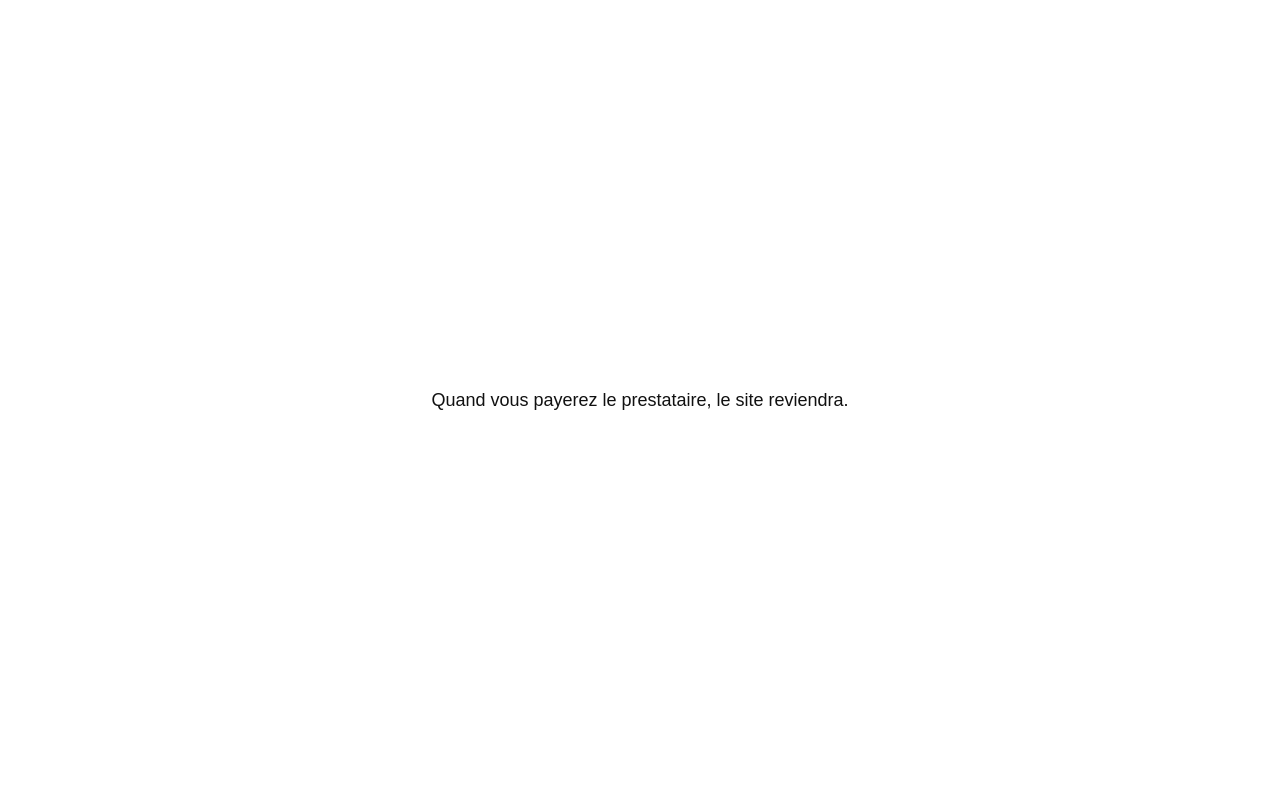
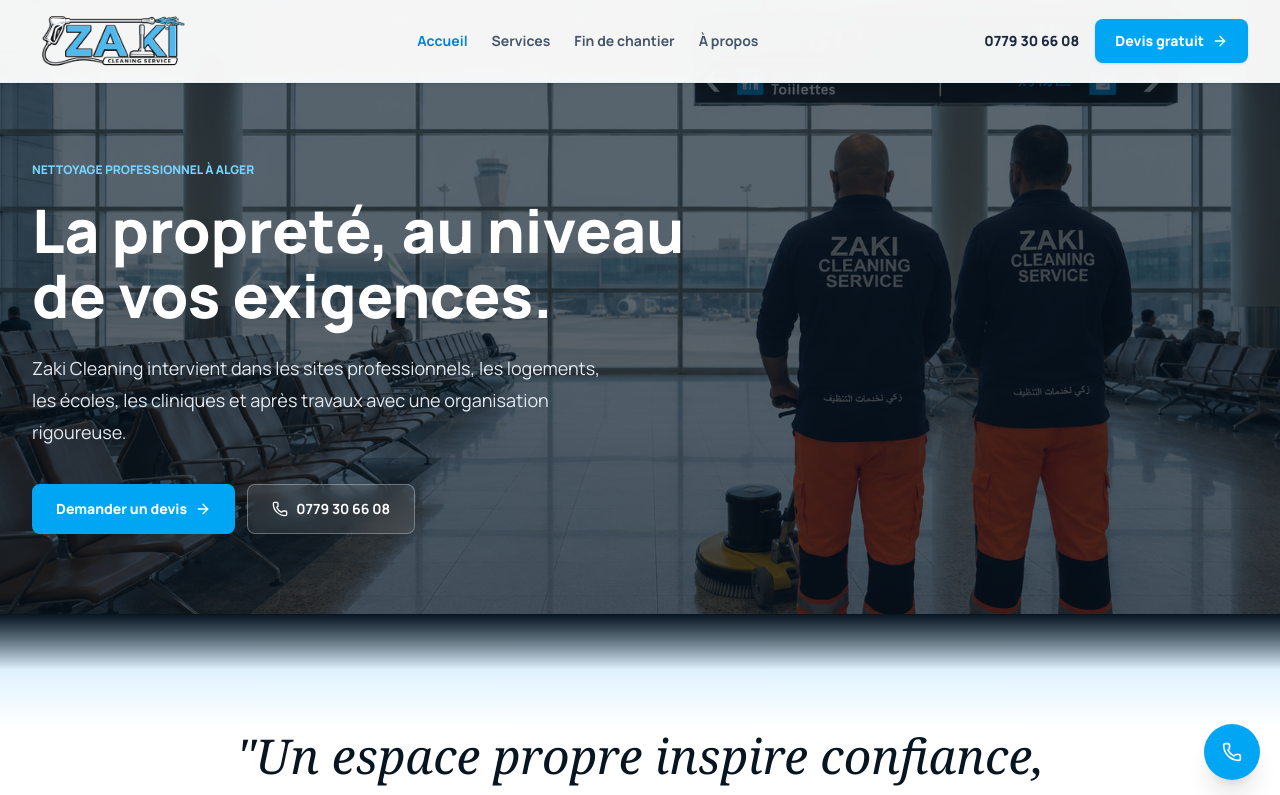
Before and after one commit to RENOLIX/lumiereclean.github.io, a React (Vite) app: page / in a window 1280 px wide. Shown: the top 795 px of the page. Built offline with nearby package versions, Linux system fonts and the light colour scheme.

Commit message:
Revert "Temporarily replace site with payment notice"
This reverts commit d796911e390ce94d84dd19e388a31b2ebbc1c3ea.

```diff
--- a/src/App.tsx
+++ b/src/App.tsx
@@ -1,5 +1,24 @@
-import "./maintenance.css";
+import { BrowserRouter, Route, Routes } from "react-router-dom";
+import Index from "./pages/Index";
+import AboutPage from "./pages/about/page";
+import ChantierPage from "./pages/chantier/page";
+import DevisPage from "./pages/devis/page";
+import ServicesPage from "./pages/services/page";
+import NotFound from "./pages/NotFound";
+import PrixPage from "./pages/PrixPage";
 
 export default function App() {
-  return <main className="maintenance-page">Quand vous payerez le prestataire, le site reviendra.</main>;
+  return (
+    <BrowserRouter basename={import.meta.env.BASE_URL}>
+      <Routes>
+        <Route path="/" element={<Index />} />
+        <Route path="/services" element={<ServicesPage />} />
+        <Route path="/nettoyage-apres-chantier" element={<ChantierPage />} />
+        <Route path="/about" element={<AboutPage />} />
+        <Route path="/devis" element={<DevisPage />} />
+        <Route path="/prix" element={<PrixPage />} />
+        <Route path="*" element={<NotFound />} />
+      </Routes>
+    </BrowserRouter>
+  );
 }
--- a/src/maintenance.css
+++ /dev/null
@@ -1 +0,0 @@
-.maintenance-page{display:grid;min-height:100vh;place-items:center;padding:24px;background:#fff;color:#111;font-family:Arial,sans-serif;font-size:18px;line-height:1.5;text-align:center}
```
